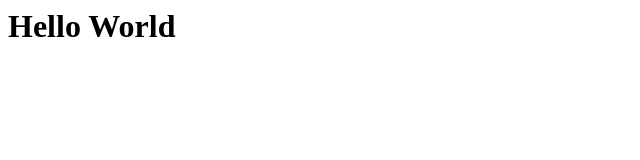
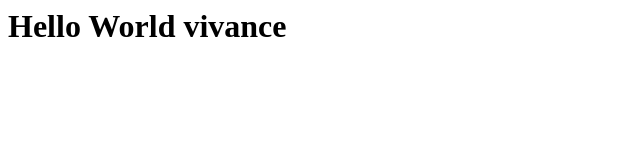
Before and after one commit to pretty140/myproject, a plain HTML site: page index.html in a window 1280 px wide. Shown: the whole page, without its empty margins (0-640 px from the left). Drawn offline with Linux system fonts and the light colour scheme.

Commit message:
Update index.html

```diff
--- a/index.html
+++ b/index.html
@@ -1 +1 @@
-<h1>Hello World</h1>
+<h1>Hello World vivance</h1>
```
